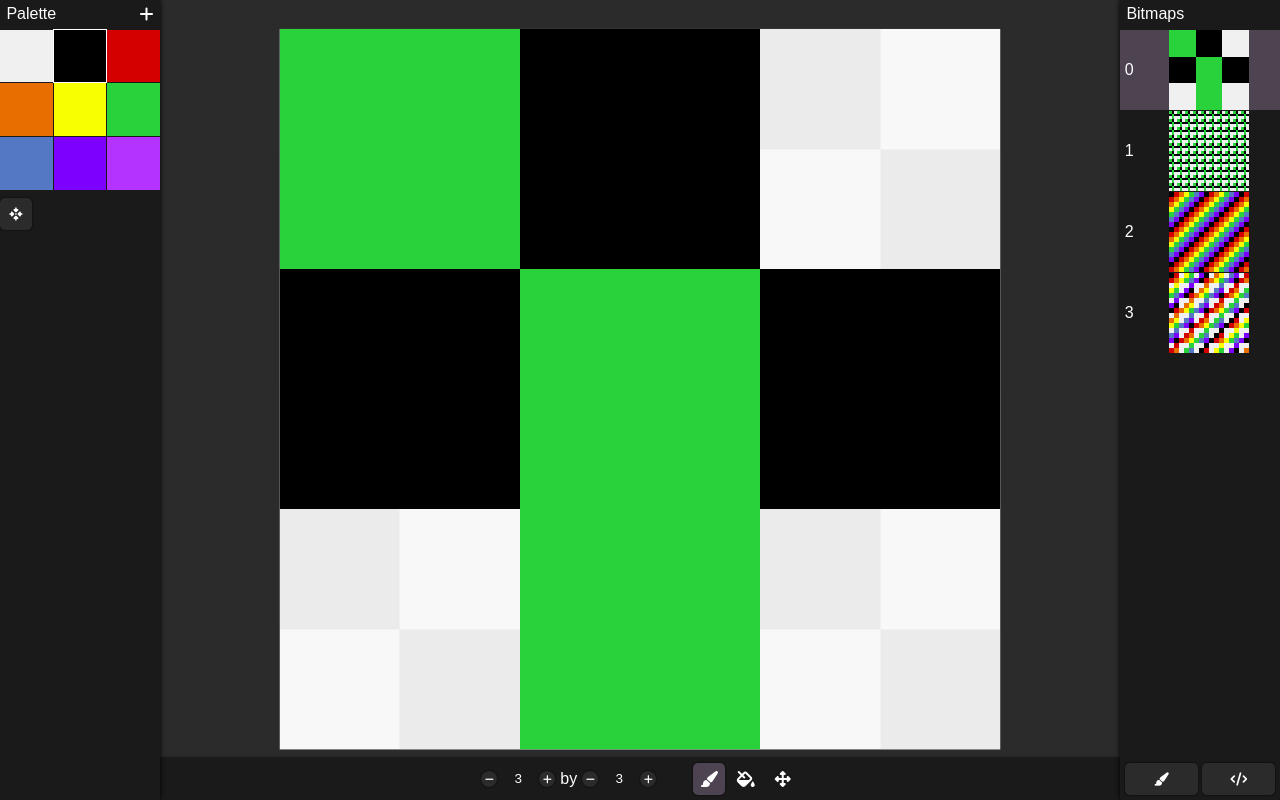
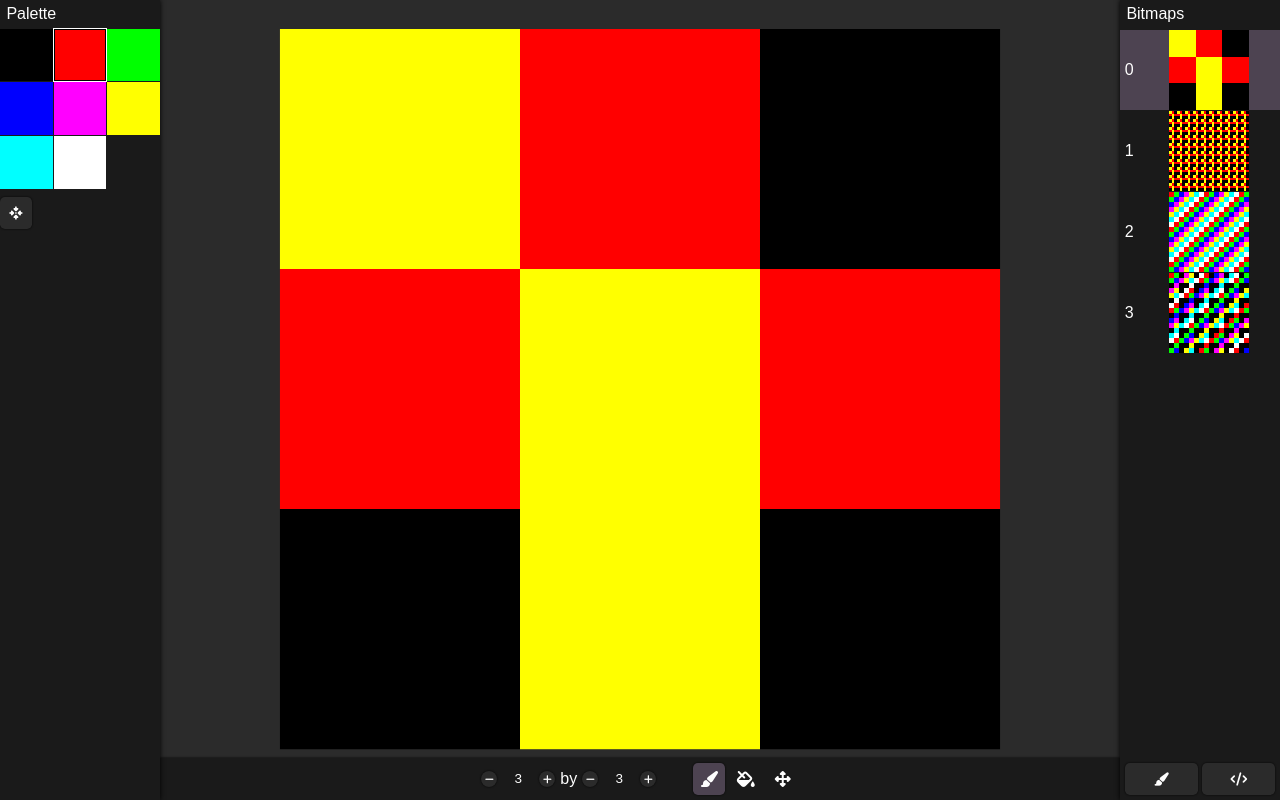
Before and after one commit to branchwelder/bimp, a website built with Vite: page index.html in a window 1280 px wide. Built offline with nearby package versions, Linux system fonts and the light colour scheme.

Commit message:
fun weird stuff

```diff
--- a/actions.js
+++ b/actions.js
@@ -46,6 +46,7 @@ function executeAll(layers, palette, startIndex) {
         layer.bitmap = newBmp;
       } catch (e) {
         console.log("Error in layer", i);
+        console.error(e);
       }
     } else {
       // if the layer is not code just pass the bitmap through
@@ -127,7 +128,10 @@ return new Bimp(width, height, pixels);`,
 
   refreshCanvas: (state) => {
     const newLayers = [...state.layers];
-    newLayers.forEach((layer) => (layer.canvas.bitmap = null));
+    newLayers.forEach((layer) => {
+      layer.canvas.bitmap = null;
+      layer.canvas.updateOffscreenCanvas(layer.bitmap, state.palette);
+    });
 
     return {
       changes: { layers: newLayers },
@@ -138,9 +142,10 @@ return new Bimp(width, height, pixels);`,
     return { changes: { palette: [...state.palette, newColor] } };
   },
 
-  updateColor: (state, { paletteIndex, component, newVal }, dispatch) => {
-    let updated = [...state.palette];
-    updated[paletteIndex][component] = Number(newVal);
+  updateColor: (state, { paletteIndex, index, newVal }, dispatch) => {
+    let updated = state.palette;
+    updated.entries[paletteIndex][index] = Number(newVal);
+
     return {
       changes: { palette: updated },
       postRender: () => dispatch("refreshCanvas"),
@@ -259,15 +264,11 @@ return new Bimp(width, height, pixels);`,
 
   centerCanvas: (state) => {
     const currentBitmap = state.layers[state.activeLayer].bitmap;
-    // state.panZoom.setScaleXY({
-    //   x: [0, currentBitmap.width * state.pixelScale],
-    //   y: [0, currentBitmap.height * state.pixelScale],
-    // });
+    state.panZoom.setScaleXY({
+      x: [0, currentBitmap.width * state.palette.scale[0]],
+      y: [0, currentBitmap.height * state.palette.scale[1]],
+    });
 
-    state.panZoom.setScaleXY({
-      x: [0, currentBitmap.width],
-      y: [0, currentBitmap.height],
-    });
     return { changes: {} };
   },
 
--- a/addCanvasInteraction.js
+++ b/addCanvasInteraction.js
@@ -9,8 +9,12 @@ export function addCanvasInteraction(canvas, state, dispatch) {
   function getPixelCoordinates(e) {
     let rect = canvas.getBoundingClientRect();
     return {
-      x: Math.floor((e.clientX - rect.left) / state.panZoom.scale()),
-      y: Math.floor((e.clientY - rect.top) / state.panZoom.scale()),
+      x: Math.floor(
+        (e.clientX - rect.left) / state.panZoom.scale() / state.palette.scale[0]
+      ),
+      y: Math.floor(
+        (e.clientY - rect.top) / state.panZoom.scale() / state.palette.scale[1]
+      ),
     };
   }
 
--- a/bimp.js
+++ b/bimp.js
@@ -1,68 +1,10 @@
-export class BimpCanvas {
-  constructor(bitmap, palette) {
-    this.offscreenCanvas = new OffscreenCanvas(bitmap.width, bitmap.height);
-    this.ctx = this.offscreenCanvas.getContext("2d");
-    this.bitmap = null;
-    this.palette = null;
-    this.offscreenImageBitmap = null;
-
-    this.updateOffscreenCanvas(bitmap, palette);
-  }
-
-  updateOffscreenCanvas(newBitmap, newPalette) {
-    if (this.bitmap == newBitmap) return;
-    this.draw(newBitmap, newPalette);
-    this.bitmap = newBitmap;
-    this.palette = newPalette;
-  }
-
-  transferOffscreenToCanvas(canvas) {
-    if (this.bitmap.width == 0 || this.bitmap.height == 0) return;
-    canvas.width = this.bitmap.width;
-    canvas.height = this.bitmap.height;
-
-    try {
-      canvas.getContext("2d").drawImage(this.offscreenCanvas, 0, 0);
-    } catch (e) {
-      console.log("error drawing to canvas");
-    }
-  }
-
-  draw(newBitmap, newPalette) {
-    // Attempts to draw only the pixels that have changed if there is
-    // a previous bitmap specified
-
-    // If there is a previous canvas (or previous is a different size)
-    if (
-      this.bitmap == null ||
-      this.bitmap.width != newBitmap.width ||
-      this.bitmap.height != newBitmap.height
-    ) {
-      this.offscreenCanvas.width = newBitmap.width;
-      this.offscreenCanvas.height = newBitmap.height;
-      this.bitmap = null;
-    }
-
-    for (let y = 0; y < newBitmap.height; y++) {
-      for (let x = 0; x < newBitmap.width; x++) {
-        let val = newBitmap.pixel(x, y);
-
-        if (this.bitmap == null || this.bitmap.pixel(x, y) != val) {
-          const { r, g, b, a } = newPalette[val];
-          this.ctx.fillStyle = `rgb(${r * 255} ${g * 255} ${b * 255} / ${a})`;
-          this.ctx.fillRect(x, y, 1, 1);
-        }
-      }
-    }
-  }
-}
+"use strict";
 
 export class Bimp {
   constructor(width, height, pixels) {
     this.width = width;
     this.height = height;
-    this.pixels = pixels;
-    this.imageBitmap = null;
+    this.pixels = new Uint8ClampedArray(pixels);
   }
 
   static empty(width, height, color) {
@@ -153,3 +95,81 @@ export class Bimp {
     return this.draw(drawn);
   }
 }
+
+export class BimpDirect extends Bimp {
+  constructor(width, height, pixels, bitDepth) {
+    super(width, height, pixels);
+    this.bitDepth = bitDepth;
+  }
+}
+
+export class BimpCanvas {
+  constructor(bitmap, palette) {
+    this.bitmap = null;
+    this.palette = palette;
+
+    this.offscreenCanvas = new OffscreenCanvas(
+      bitmap.width * this.palette.scale[0],
+      bitmap.height * this.palette.scale[1]
+    );
+    this.ctx = this.offscreenCanvas.getContext("2d");
+
+    this.updateOffscreenCanvas(bitmap, palette);
+  }
+
+  updateOffscreenCanvas(newBitmap, newPalette) {
+    if (this.bitmap == newBitmap) return;
+    this.draw(newBitmap, newPalette);
+    this.bitmap = newBitmap;
+    this.palette = newPalette;
+  }
+
+  transferOffscreenToCanvas(canvas) {
+    if (!this.bitmap || this.bitmap.width == 0 || this.bitmap.height == 0)
+      return;
+    canvas.width = this.bitmap.width * this.palette.scale[0];
+    canvas.height = this.bitmap.height * this.palette.scale[1];
+    // context.clearRect(0, 0, context.canvas.width, context.canvas.height);
+
+    try {
+      const ctx = canvas.getContext("2d");
+      ctx.clearRect(0, 0, ctx.canvas.width, ctx.canvas.height);
+      ctx.drawImage(this.offscreenCanvas, 0, 0);
+    } catch (e) {
+      console.log("error drawing to canvas");
+    }
+  }
+
+  draw(newBitmap, newPalette) {
+    // Attempts to draw only the pixels that have changed if there is
+    // a previous bitmap specified
+
+    // If there is a previous canvas (or previous is a different size)
+    if (
+      this.bitmap == null ||
+      this.bitmap.width != newBitmap.width ||
+      this.bitmap.height != newBitmap.height
+    ) {
+      this.offscreenCanvas.width = newBitmap.width * this.palette.scale[0];
+      this.offscreenCanvas.height = newBitmap.height * this.palette.scale[1];
+      this.bitmap = null;
+    }
+
+    for (let y = 0; y < newBitmap.height; y++) {
+      for (let x = 0; x < newBitmap.width; x++) {
+        let paletteIndex = newBitmap.pixel(x, y);
+
+        if (this.bitmap == null || this.bitmap.pixel(x, y) != paletteIndex) {
+          this.ctx.translate(
+            x * this.palette.scale[0],
+            y * this.palette.scale[1]
+          );
+
+          newPalette.draw(paletteIndex, this.ctx, x, y);
+
+          this.ctx.setTransform(1, 0, 0, 1, 0, 0);
+        }
+      }
+    }
+  }
+}
--- a/index.js
+++ b/index.js
@@ -8,18 +8,7 @@ import { actions } from "./actions";
 import { view } from "./ui/view";
 
 import { Bimp, BimpCanvas } from "./bimp";
-
-const defaultPalette = [
-  { r: 0, g: 0, b: 0, a: 0 },
-  { r: 0, g: 0, b: 0, a: 1 },
-  { r: 0.83, g: 0, b: 0, a: 1 },
-  { r: 0.91, g: 0.43, b: 0, a: 1 },
-  { r: 0.97, g: 1, b: 0, a: 1 },
-  { r: 0.16, g: 0.82, b: 0.23, a: 1 },
-  { r: 0.33, g: 0.47, b: 0.77, a: 1 },
-  { r: 0.49, g: 0, b: 1, a: 1 },
-  { r: 0.71, g: 0.2, b: 1, a: 1 },
-];
+import { pixel8 } from "./palette";
 
 const testLayers = [
   {
@@ -79,7 +68,7 @@ const GLOBAL_STATE = {
   activeLayer: 0,
   panZoom: null,
   pixelScale: 20, // number of pixels canvas should use to show one pixel
-  palette: defaultPalette,
+  palette: null,
   history: [],
   editorView: new EditorView(),
   layers: null,
@@ -108,12 +97,17 @@ function syncView() {
 
   renderView(state, dispatch);
 
+  syncCanvas(state, canvas);
   syncPreviews(state);
-  syncCanvas(state, canvas);
 }
 
 async function dispatch(action, args, cb) {
-  const { changes, postRender } = actions[action](GLOBAL_STATE, args, dispatch);
+  try {
+    const { changes, postRender } = actions[action](
+      GLOBAL_STATE,
+      args,
+      dispatch
+    );
 
     Object.assign(GLOBAL_STATE, changes);
 
@@ -122,6 +116,10 @@ async function dispatch(action, args, cb) {
     if (postRender) postRender();
 
     if (cb) cb();
+  } catch (e) {
+    console.error(`Problem in action ${action}`);
+    console.error(e);
+  }
 }
 
 function init() {
@@ -131,11 +129,12 @@ function init() {
       bitmap: layer.bitmap,
       type: layer.type,
       program: layer.program,
-      canvas: new BimpCanvas(layer.bitmap, defaultPalette),
+      canvas: new BimpCanvas(layer.bitmap, pixel8),
     };
   });
 
   GLOBAL_STATE.layers = initialLayers;
+  GLOBAL_STATE.palette = pixel8;
   renderView(GLOBAL_STATE, dispatch);
 
   canvas = document.getElementById("canvas");
--- a/palette.js
+++ b/palette.js
@@ -1,5 +1,149 @@
 class Palette {
-  constructor() {
-    this.palette = {};
+  constructor(entries, scale, drawFunc, bitDepth) {
+    if (bitDepth) {
+      if (Math.sqrt(entries.length) > bitDepth) {
+        throw new Error(
+          "Error creating Palette: too many entries for specified bit depth"
+        );
+      }
+      this.bitDepth = bitDepth;
+    } else {
+      this.bitDepth = Math.ceil(Math.sqrt(entries.length));
+    }
+
+    this.entries = entries.map((entry) => {
+      if (typeof entry != typeof entries[0]) {
+        throw new Error("All palette entries must be the same type!");
+      }
+      return entry;
+    });
+    Object.freeze(this.entries);
+
+    this.scale = scale ?? [1, 1];
+
+    this.drawFunc = drawFunc;
+  }
+
+  static getRGB([r, g, b]) {
+    try {
+      return `rgb(${r} ${g} ${b})`;
+    } catch (e) {
+      console.warn("Can't destructure palette entries to RGB");
+      return `rgb(0 0 0)`;
+    }
+  }
+
+  getRGBA(index) {
+    try {
+      const [r, g, b, a] = this.entries[index];
+      return `rgb(${r} ${g} ${b} / ${a})`;
+    } catch (e) {
+      console.warn("Can't destructure palette entries to RGBA");
+      return `rgb(0 0 0 / 0)`;
+    }
+  }
+
+  draw(paletteIndex, ctx, x, y) {
+    // a method to draw the specified palette index
+    try {
+      this.drawFunc(ctx, this.entries[paletteIndex], x, y);
+    } catch (e) {
+      console.error("Error in palette draw function!", e);
+    }
   }
 }
+
+class PixelPalette extends Palette {
+  constructor(entries, scale) {
+    super(entries, scale);
+    this.drawFunc = this.drawPixel;
+  }
+
+  drawPixel(ctx, value, x, y) {
+    ctx.fillStyle = Palette.getRGB(value);
+    ctx.fillRect(0, 0, 1, 1);
+  }
+}
+
+const p2 = [0, 1];
+
+const p4 = [
+  [0, 0, 0],
+  [1, 0, 0],
+  [0, 1, 0],
+  [0, 0, 1],
+];
+
+const p8 = [
+  [0, 0, 0],
+  [255, 0, 0],
+  [0, 255, 0],
+  [0, 0, 255],
+  [255, 0, 255],
+  [255, 255, 0],
+  [0, 255, 255],
+  [255, 255, 255],
+];
+
+const p16 = [
+  [0, 0, 0],
+  [1, 0, 0],
+  [0, 1, 0],
+  [0, 0, 1],
+  [1, 0, 1],
+  [1, 1, 0],
+  [0, 1, 1],
+  [1, 1, 1],
+  [0, 0, 0],
+  [1, 0, 0],
+  [0, 1, 0],
+  [0, 0, 1],
+  [1, 0, 1],
+  [1, 1, 0],
+  [0, 1, 1],
+  [1, 1, 1],
+];
+
+function dots(ctx, value, x, y) {
+  ctx.fillStyle = Palette.getRGB(value);
+  ctx.beginPath();
+  ctx.arc(
+    this.scale[0] / 2,
+    this.scale[1] / 2,
+    Math.abs(this.scale[0] / 2 - x),
+    0,
+    2 * Math.PI
+  );
+
+  ctx.fill();
+}
+
+function shrinkingDots(ctx, value, x, y) {
+  ctx.fillStyle = Palette.getRGB(value);
+  ctx.beginPath();
+  ctx.arc(
+    this.scale[0] / 2,
+    this.scale[1] / 2,
+    Math.abs(this.scale[0] - (x * y) / 4),
+    0,
+    2 * Math.PI
+  );
+
+  ctx.fill();
+}
+
+function squares(ctx, value) {
+  ctx.fillStyle = Palette.getRGB(value);
+  ctx.fillRect(0, 0, 1, 1);
+}
+
+const palette2 = new Palette(p2, [20, 20]);
+const palette4 = new Palette(p4, [20, 20]);
+
+const palette16 = new Palette(p16, [20, 20]);
+
+const pixel8 = new PixelPalette(p8, [1, 1]);
+const dotPalette = new Palette(p8, [100, 100], dots);
+const booleanMask = new Palette(p2, [1, 1], squares);
+
+export { pixel8, booleanMask, Palette, PixelPalette };
--- a/style.css
+++ b/style.css
@@ -230,7 +230,6 @@ button:active {
 
 canvas {
   image-rendering: pixelated;
-  background: var(--transparency);
 }
 
 /* CONTROL PANEL */
@@ -331,9 +330,7 @@ canvas {
 
 .palette-color::after {
   content: "";
-  background-color: rgb(
-    calc(var(--r) * 100%) calc(var(--g) * 100%) calc(var(--b) * 100%) / var(--a)
-  );
+  background-color: rgb(var(--r) var(--g) var(--b));
   width: 100%;
   height: 100%;
   cursor: pointer;
--- a/ui/colorPicker.js
+++ b/ui/colorPicker.js
@@ -1,80 +1,41 @@
 import { html } from "lit-html";
 
-export function rgbaColorPicker({ r, g, b, a }, onInput) {
+function colorInputSlider(current, index, onInput) {
+  let start = [...current];
+  let end = [...current];
+
+  start[index] = 0;
+  end[index] = 255;
+
+  return html`<label class="color-slider-label">
+    <span>
+      <i class="fa-solid fa-r fa-1x"></i>
+    </span>
+    <input
+      class="color-slider"
+      type="range"
+      min="0"
+      max="255"
+      step="1"
+      data-index=${index}
+      draggable="false"
+      @input=${onInput}
+      value=${current[index]}
+      style="--stops: rgb(${start[0]} ${start[1]} ${start[2]}), rgb(${end[0]} ${end[1]} ${end[2]});" />
+  </label>`;
+}
+
+export function rgbColorPicker([r, g, b], onInput) {
   return html`<div
     tabindex="0"
     draggable="false"
     class="color-picker"
-    style="--r: ${r}; --g: ${g}; --b: ${b}; --a: ${a};">
+    style="--r: ${r}; --g: ${g}; --b: ${b};">
     <div
       class="color-preview"
-      style="--color-preview: rgb(${r * 100}% ${g * 100}% ${b *
-      100}% / ${a}); font-size: 2rem;"></div>
-    <label class="color-slider-label">
-      <span>
-        <i class="fa-solid fa-r fa-1x"></i>
-      </span>
-      <input
-        class="color-slider"
-        type="range"
-        min="0"
-        max="1"
-        step="0.01"
-        data-component="r"
-        draggable="false"
-        @input=${onInput}
-        value=${r}
-        style="--stops: rgb(0% ${g * 100}% ${b * 100}% / ${a}), rgb(100% ${g *
-        100}% ${b * 100}% / ${a});" />
-    </label>
-    <label class="color-slider-label">
-      <span>
-        <i class="fa-solid fa-g fa-1x"></i>
-      </span>
-      <input
-        class="color-slider"
-        type="range"
-        min="0"
-        max="1"
-        step="0.01"
-        data-component="g"
-        draggable="false"
-        @input=${onInput}
-        value=${g}
-        style="--stops: rgb(${r * 100}% 0% ${b * 100}% / ${a}), rgb(${r *
-        100}% 100% ${b * 100}% / ${a});" />
-    </label>
-    <label class="color-slider-label">
-      <span>
-        <i class="fa-solid fa-b fa-1x"></i>
-      </span>
-      <input
-        class="color-slider"
-        type="range"
-        min="0"
-        max="1"
-        step="0.01"
-        data-component="b"
-        @input=${onInput}
-        value=${b}
-        style="--stops: rgb(${r * 100}% ${g * 100}% 0% / ${a}), rgb(${r *
-        100}% ${g * 100}% 100% / ${a});" />
-    </label>
-    <label class="color-slider-label">
-      <span>
-        <i class="fa-solid fa-a fa-1x"></i>
-      </span>
-      <input
-        class="color-slider"
-        type="range"
-        min="0"
-        max="1"
-        step="0.01"
-        @input=${onInput}
-        data-component="a"
-        value=${a}
-        style="--stops: rgb(${r * 100}% ${g * 100}% ${b * 100}% / 0), rgb(${r *
-        100}% ${g * 100}% ${b * 100}% / 1);" />
-    </label>
+      style="--color-preview: rgb(${r} ${g} ${b}); font-size: 2rem;"></div>
+    ${[r, g, b].map((color, index) =>
+      colorInputSlider([r, g, b], index, onInput)
+    )}
   </div>`;
 }
--- a/ui/leftPane.js
+++ b/ui/leftPane.js
@@ -1,5 +1,5 @@
-import { html, nothing } from "lit-html";
-import { rgbaColorPicker } from "./colorPicker";
+import { html } from "lit-html";
+import { rgbColorPicker } from "./colorPicker";
 
 function controlButtons(state, dispatch) {
   return html`<div class="flex-buttons">
@@ -16,38 +16,36 @@ function palette(state, dispatch) {
   return html` <div>
     <div class="control-header">
       <span>Palette</span>
-      <span
+      <!-- <span
         class="header-action"
         @click=${() => dispatch("addColor", { r: 1, g: 1, b: 1, a: 1 })}>
         <i class="fa-solid fa-plus"></i>
-      </span>
+      </span> -->
     </div>
     <div id="palette" class="palette">
-      ${state.palette.map(
-        (color, paletteIndex) =>
-          html`<div
+      ${state.palette.entries.map((color, paletteIndex) => {
+        const [r, g, b] = state.palette.entries[paletteIndex];
+        return html`<div
           class="palette-color ${paletteIndex === state.activeColor
             ? "active-color"
             : ""}"
           data-color=${paletteIndex}
-            style="--r: ${color.r}; --g: ${color.g}; --b: ${color.b}; --a: ${color.a}"
+          style="--r: ${r}; --g: ${g}; --b: ${b};"
           @click=${() => dispatch("setActiveColor", Number(paletteIndex))}>
-            ${paletteIndex === 0
-              ? nothing
-              : html`<div class="edit-color-container">
+          <div class="edit-color-container">
             <a class="edit-button" href="#">
               <i class="fa-solid fa-pen fa-fw fa-2xs"></i>
             </a>
-                  ${rgbaColorPicker(state.palette[paletteIndex], (e) =>
+            ${rgbColorPicker([r, g, b], (e) =>
               dispatch("updateColor", {
                 paletteIndex,
-                      component: e.target.dataset.component,
+                index: Number(e.target.dataset.index),
                 newVal: e.target.value,
               })
             )}
-                </div>`}
-          </div>`
-      )}
+          </div>
+        </div>`;
+      })}
     </div>
   </div>`;
 }
```
Also changed, not shown: README.md. Lines whose indentation alone changed are shown as unchanged.
